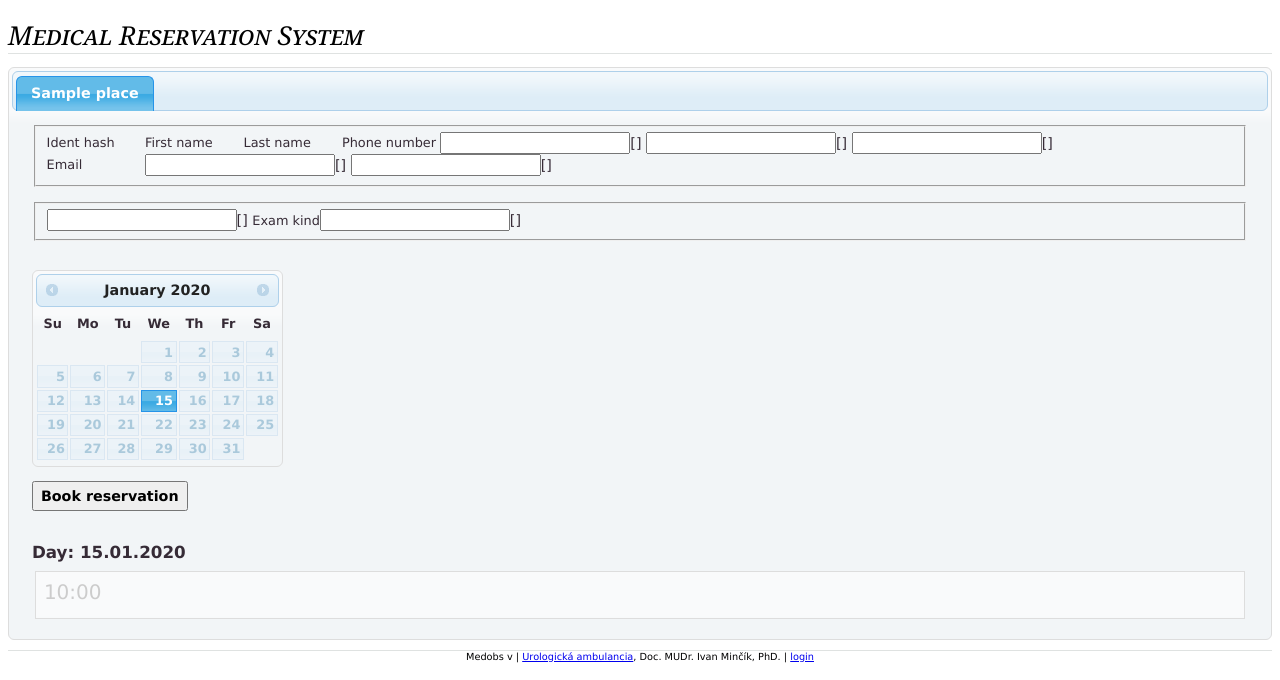
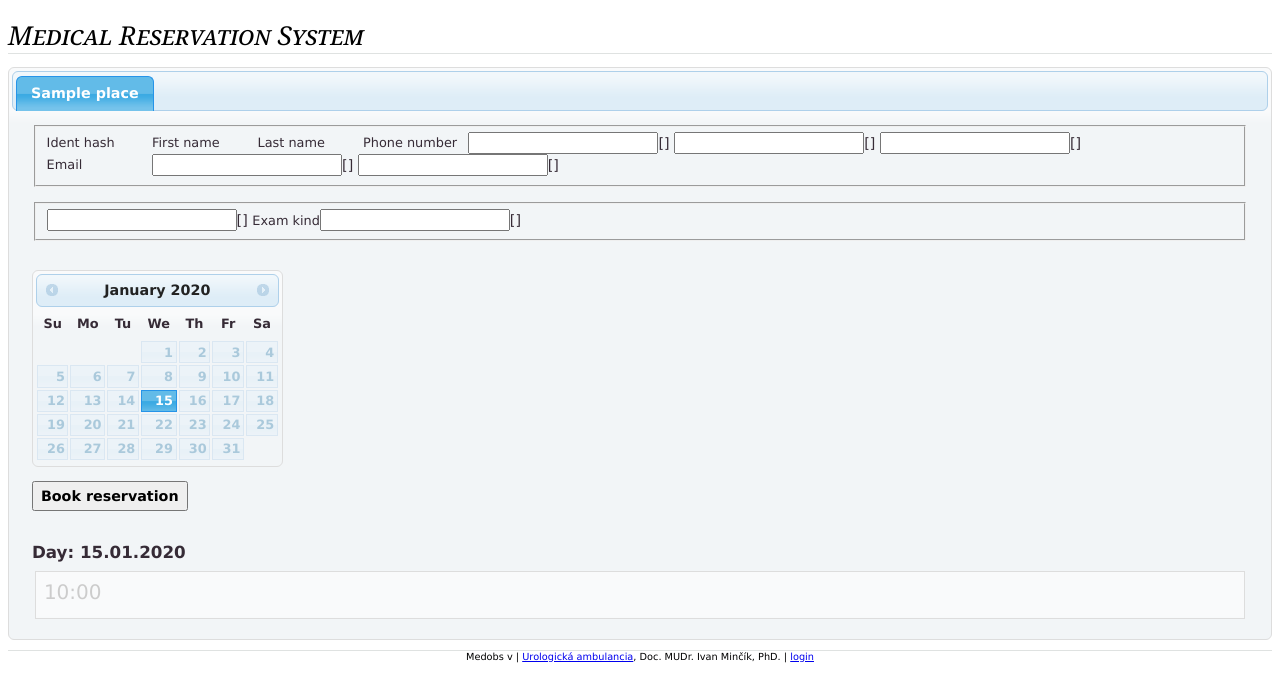
Before and after one commit to mmincikova/medobs, a Django app: template templates/index.html in a window 1280 px wide. Shown: the top 680 px of the page. Run offline with Django 3.2, Linux system fonts and the light colour scheme; the template is opened without the code that fills it: most values are stand-ins (such as "Sample title", 1, 10 or a date in 2020); form fields are guessed from the names that the template uses; parts of the project's set-up code (start-up, migrations or seed data) failed here and were passed over.

Commit message:
Fix css for IE

```diff
--- a/static/css/style.css
+++ b/static/css/style.css
@@ -23,7 +23,7 @@ fieldset { margin-bottom: 1em; }
 label {
 	font-weight: normal;
 	font-size: 90%;
-	width: 14ex;
+	width: 15ex;
 }
 
 #person_part label {
```
